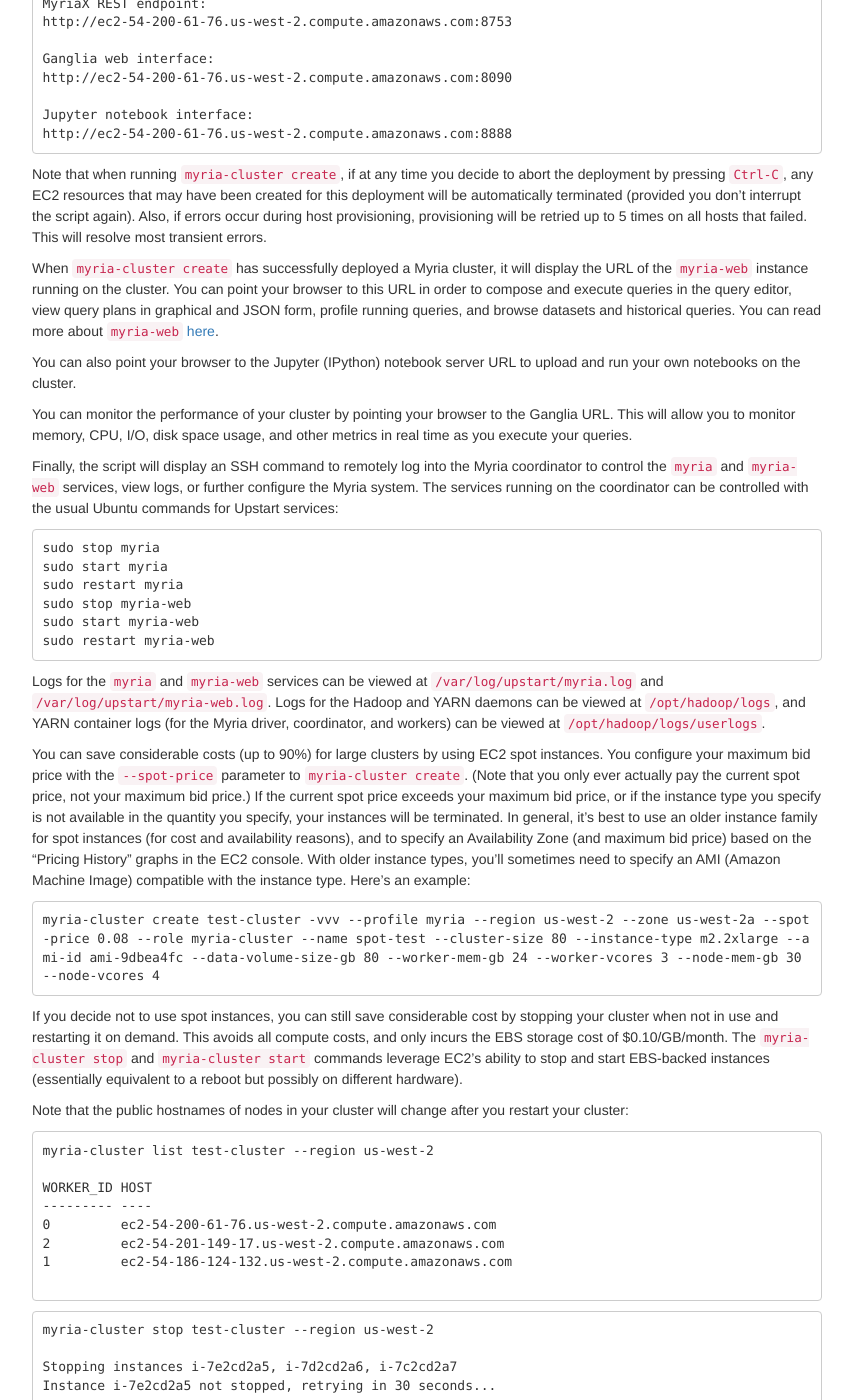
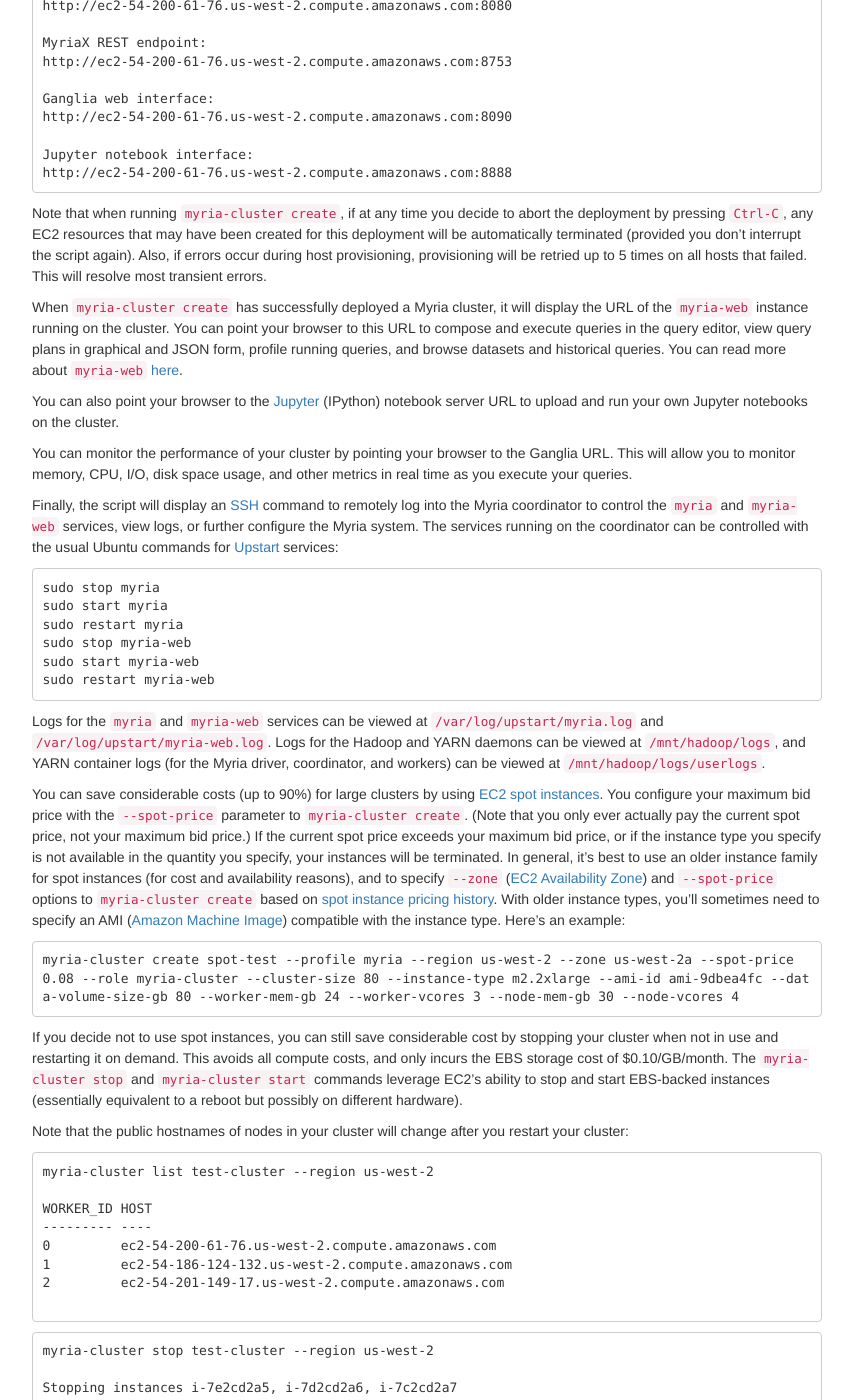
Before and after one commit to uwescience/myria-website, a Jekyll site: the page built from docs/myria-ec2.markdown, in a window 1280 px wide and 1400 px high, scrolled down 2847 px. Shown: the whole window, without its empty margins (213-1066 px from the left). Built offline with Jekyll 4.4.1, drawn with Linux system fonts in a browser that asks for light colours; nearby versions of some CDN libraries; Markdown is read by kramdown in place of the engine named in the settings; some of the changed text lies outside the part shown.

Commit message:
more myria-cluster updates

````diff
--- a/docs/myria-ec2.markdown
+++ b/docs/myria-ec2.markdown
@@ -1,25 +1,26 @@
 ---
 layout: default
-title: Myria Amazon Cloud Deployment
+title: Myria Cloud Deployment
 group: "docs"
 weight: 2
 section: 1
+
 ---
-# Myria Amazon Cloud Deployment
-In this section, we describe how to deploy Myria on EC2.
+# Myria Cloud Deployment
+In this section, we describe how to deploy Myria on the [Amazon EC2](http://docs.aws.amazon.com/AWSEC2/latest/UserGuide/concepts.html) cloud computing service.
 
 ## Setting up a Myria cluster on EC2
 
-For the purpose of setting up Myria on EC2, we assume you are using your own computer as the "control machine". (You could also use an EC2 instance as a control machine.) Any modern Unix should work as the control machine, although only Ubuntu and Mac OS X have been tested. Windows is not supported, since our configuration management system, Ansible, does not support it.
+For the purpose of setting up Myria on EC2, we assume you are using your own computer as the "control machine". (You could also use an EC2 instance as a control machine.) Any modern Unix should work as the control machine, although only Ubuntu Linux and Mac OS X have been tested. Windows is not supported, since our configuration management system, Ansible, does not support it.
 
 ### __Configure AWS account information__
-Before launching instances on EC2, you will need to collect information about your AWS account. Here is the [AWS documentation](http://docs.aws.amazon.com/general/latest/gr/managing-aws-access-keys.html) on how to obtain AWS security credentials. Once you have these credentials, you can use them to configure the AWS CLI, as described in the next step. If you are using an IAM user account, you must have the following permissions to successfully install Myria: `ec2:CreateKeyPair`, `ec2:DescribeKeyPairs`, `ec2:RunInstances`, `ec2:DescribeInstances`, `ec2:DescribeInstanceStatus`.
+Before launching instances on EC2, you will need to collect information about your Amazon Web Services (AWS) account. Here is the [AWS documentation](http://docs.aws.amazon.com/general/latest/gr/managing-aws-access-keys.html) on how to obtain AWS security credentials. Once you have these credentials, in the next step you will configure them for deploying your Myria cluster. If you are using an IAM user account, you must have the following permissions to successfully install Myria: `ec2:CreateKeyPair`, `ec2:DescribeKeyPairs`, `ec2:RunInstances`, `ec2:DescribeInstances`, `ec2:DescribeInstanceStatus`.
 
 ### __Install and Configure the AWS CLI__
-Follow the instructions in the [AWS CLI documentation](http://docs.aws.amazon.com/cli/latest/userguide/installing.html) to install the AWS CLI and configure it with the AWS credentials you obtained from the previous step.
+Follow the instructions in the [AWS documentation](http://docs.aws.amazon.com/cli/latest/userguide/installing.html) to install the AWS Command-Line Interface (CLI) and configure it with the AWS credentials you obtained in the previous step. If you [configure named profiles](http://docs.aws.amazon.com/cli/latest/reference/configure/) with different credentials, you can refer to them with the `--profile` option to `myria-cluster`.
 
 ### __Install System Dependencies__
-The `myria-cluster` Python package has some non-Python dependencies that you'll need to install before you can install `myria-cluster`. On Mac OS X, you should only need to install the Xcode command line tools:
+The `myria-cluster` Python package has some non-Python dependencies that you'll need to install before you can install `myria-cluster`. On Mac OS X, you should only need to install the Xcode command-line tools:
 ```
 xcode-select --install
 ```
@@ -114,19 +115,19 @@
 You can launch a new Myria cluster using `myria-cluster create`:
 
 ```
-myria-cluster create test-cluster
+myria-cluster create test-cluster --region us-west-2
 ```
 
 ```
 Your new Myria cluster 'test-cluster' has been launched on Amazon EC2 in the 'us-west-2' region.
 
-View Myria worker IDs and public hostnames of all nodes in this cluster:
+View Myria worker IDs and public hostnames of all nodes in this cluster (the coordinator has worker ID 0):
 myria-cluster list test-cluster --region us-west-2
 
 Stop this cluster:
 myria-cluster stop test-cluster --region us-west-2
 
-Restart this cluster:
+Start this cluster after stopping it:
 myria-cluster start test-cluster --region us-west-2
 
 Destroy this cluster:
@@ -150,13 +151,13 @@
 
 Note that when running `myria-cluster create`, if at any time you decide to abort the deployment by pressing `Ctrl-C`, any EC2 resources that may have been created for this deployment will be automatically terminated (provided you don’t interrupt the script again). Also, if errors occur during host provisioning, provisioning will be retried up to 5 times on all hosts that failed. This will resolve most transient errors.
 
-When `myria-cluster create` has successfully deployed a Myria cluster, it will display the URL of the `myria-web` instance running on the cluster. You can point your browser to this URL in order to compose and execute queries in the query editor, view query plans in graphical and JSON form, profile running queries, and browse datasets and historical queries. You can read more about `myria-web` [here](http://myria.cs.washington.edu/docs/myria-web/index.html).
+When `myria-cluster create` has successfully deployed a Myria cluster, it will display the URL of the `myria-web` instance running on the cluster. You can point your browser to this URL to compose and execute queries in the query editor, view query plans in graphical and JSON form, profile running queries, and browse datasets and historical queries. You can read more about `myria-web` [here](http://myria.cs.washington.edu/docs/myria-web/index.html).
 
-You can also point your browser to the Jupyter (IPython) notebook server URL to upload and run your own notebooks on the cluster.
+You can also point your browser to the [Jupyter](http://jupyter.org/) (IPython) notebook server URL to upload and run your own Jupyter notebooks on the cluster.
 
 You can monitor the performance of your cluster by pointing your browser to the Ganglia URL. This will allow you to monitor memory, CPU, I/O, disk space usage, and other metrics in real time as you execute your queries.
 
-Finally, the script will display an SSH command to remotely log into the Myria coordinator to control the `myria` and `myria-web` services, view logs, or further configure the Myria system. The services running on the coordinator can be controlled with the usual Ubuntu commands for Upstart services:
+Finally, the script will display an [SSH](https://en.wikipedia.org/wiki/Secure_Shell) command to remotely log into the Myria coordinator to control the `myria` and `myria-web` services, view logs, or further configure the Myria system. The services running on the coordinator can be controlled with the usual Ubuntu commands for [Upstart](http://upstart.ubuntu.com/) services:
 
 ```
 sudo stop myria
@@ -167,12 +168,12 @@
 sudo restart myria-web
 ```
 
-Logs for the `myria` and `myria-web` services can be viewed at `/var/log/upstart/myria.log` and `/var/log/upstart/myria-web.log`. Logs for the Hadoop and YARN daemons can be viewed at `/opt/hadoop/logs`, and YARN container logs (for the Myria driver, coordinator, and workers) can be viewed at `/opt/hadoop/logs/userlogs`.
+Logs for the `myria` and `myria-web` services can be viewed at `/var/log/upstart/myria.log` and `/var/log/upstart/myria-web.log`. Logs for the Hadoop and YARN daemons can be viewed at `/mnt/hadoop/logs`, and YARN container logs (for the Myria driver, coordinator, and workers) can be viewed at `/mnt/hadoop/logs/userlogs`.
 
-You can save considerable costs (up to 90%) for large clusters by using EC2 spot instances. You configure your maximum bid price with the `--spot-price` parameter to `myria-cluster create`. (Note that you only ever actually pay the current spot price, not your maximum bid price.) If the current spot price exceeds your maximum bid price, or if the instance type you specify is not available in the quantity you specify, your instances will be terminated. In general, it’s best to use an older instance family for spot instances (for cost and availability reasons), and to specify an Availability Zone (and maximum bid price) based on the “Pricing History” graphs in the EC2 console. With older instance types, you’ll sometimes need to specify an AMI (Amazon Machine Image) compatible with the instance type. Here’s an example:
+You can save considerable costs (up to 90%) for large clusters by using [EC2 spot instances](http://docs.aws.amazon.com/AWSEC2/latest/UserGuide/using-spot-instances.html). You configure your maximum bid price with the `--spot-price` parameter to `myria-cluster create`. (Note that you only ever actually pay the current spot price, not your maximum bid price.) If the current spot price exceeds your maximum bid price, or if the instance type you specify is not available in the quantity you specify, your instances will be terminated. In general, it’s best to use an older instance family for spot instances (for cost and availability reasons), and to specify `--zone` ([EC2 Availability Zone](http://docs.aws.amazon.com/AWSEC2/latest/UserGuide/using-regions-availability-zones.html)) and `--spot-price` options to `myria-cluster create` based on [spot instance pricing history](http://docs.aws.amazon.com/AWSEC2/latest/UserGuide/using-spot-instances-history.html). With older instance types, you’ll sometimes need to specify an AMI ([Amazon Machine Image](http://docs.aws.amazon.com/AWSEC2/latest/UserGuide/AMIs.html)) compatible with the instance type. Here’s an example:
 
 ```
-myria-cluster create test-cluster -vvv --profile myria --region us-west-2 --zone us-west-2a --spot-price 0.08 --role myria-cluster --name spot-test --cluster-size 80 --instance-type m2.2xlarge --ami-id ami-9dbea4fc --data-volume-size-gb 80 --worker-mem-gb 24 --worker-vcores 3 --node-mem-gb 30 --node-vcores 4
+myria-cluster create spot-test --profile myria --region us-west-2 --zone us-west-2a --spot-price 0.08 --role myria-cluster --cluster-size 80 --instance-type m2.2xlarge --ami-id ami-9dbea4fc --data-volume-size-gb 80 --worker-mem-gb 24 --worker-vcores 3 --node-mem-gb 30 --node-vcores 4
 ```
 
 If you decide not to use spot instances, you can still save considerable cost by stopping your cluster when not in use and restarting it on demand. This avoids all compute costs, and only incurs the EBS storage cost of $0.10/GB/month. The `myria-cluster stop` and `myria-cluster start` commands leverage EC2’s ability to stop and start EBS-backed instances (essentially equivalent to a reboot but possibly on different hardware).
@@ -186,8 +187,8 @@
 WORKER_ID HOST
 --------- ----
 0         ec2-54-200-61-76.us-west-2.compute.amazonaws.com
+1         ec2-54-186-124-132.us-west-2.compute.amazonaws.com
 2         ec2-54-201-149-17.us-west-2.compute.amazonaws.com
-1         ec2-54-186-124-132.us-west-2.compute.amazonaws.com
 
 ```
 
````
Also changed, not shown: other parts of docs/myria-ec2.markdown (+2 -2 lines).
